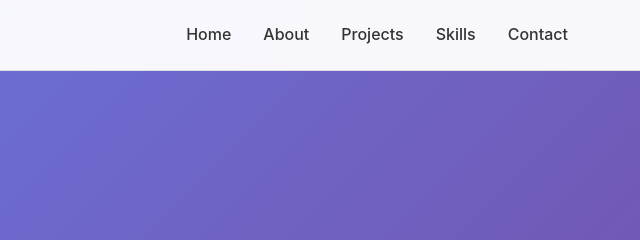
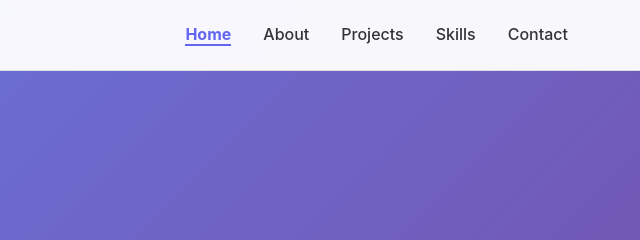
Before and after one commit to Dharani2202/portfolio, a plain HTML site: page index.html in a window 1280 px wide. Shown: the top 240 px of the page, 640-1280 px from the left. Drawn offline with Linux system fonts and the light colour scheme.

Commit message:
Update style.css

```diff
--- a/style.css
+++ b/style.css
@@ -33,7 +33,11 @@ body {
   z-index: 1000;
   transition: all 0.3s ease;
 }
-
+.nav-menu a.active {
+  color: #6366f1;
+  font-weight: bold;
+  border-bottom: 2px solid #6366f1;
+}
 .nav-container {
   max-width: 1200px;
   margin: 0 auto;
```
